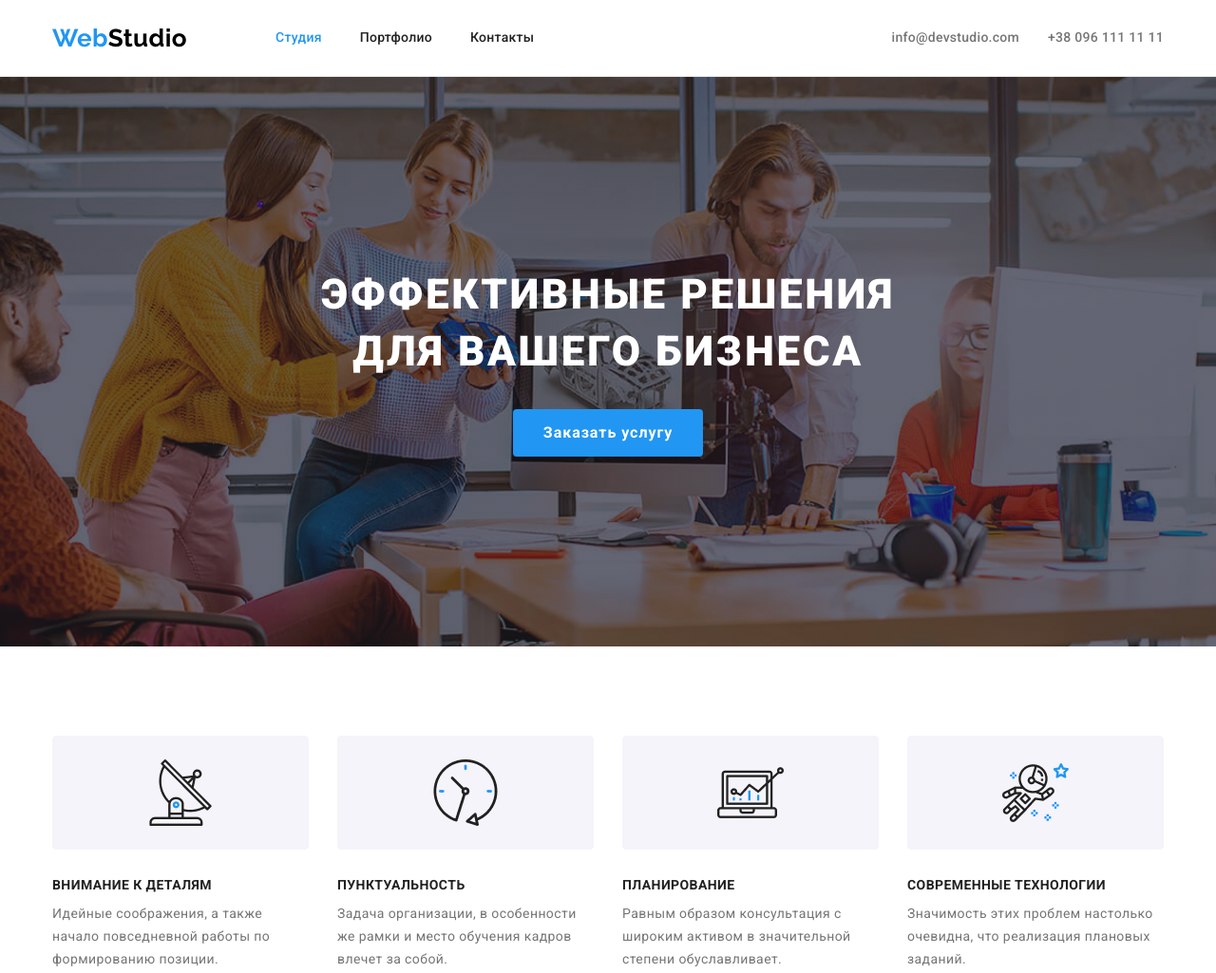
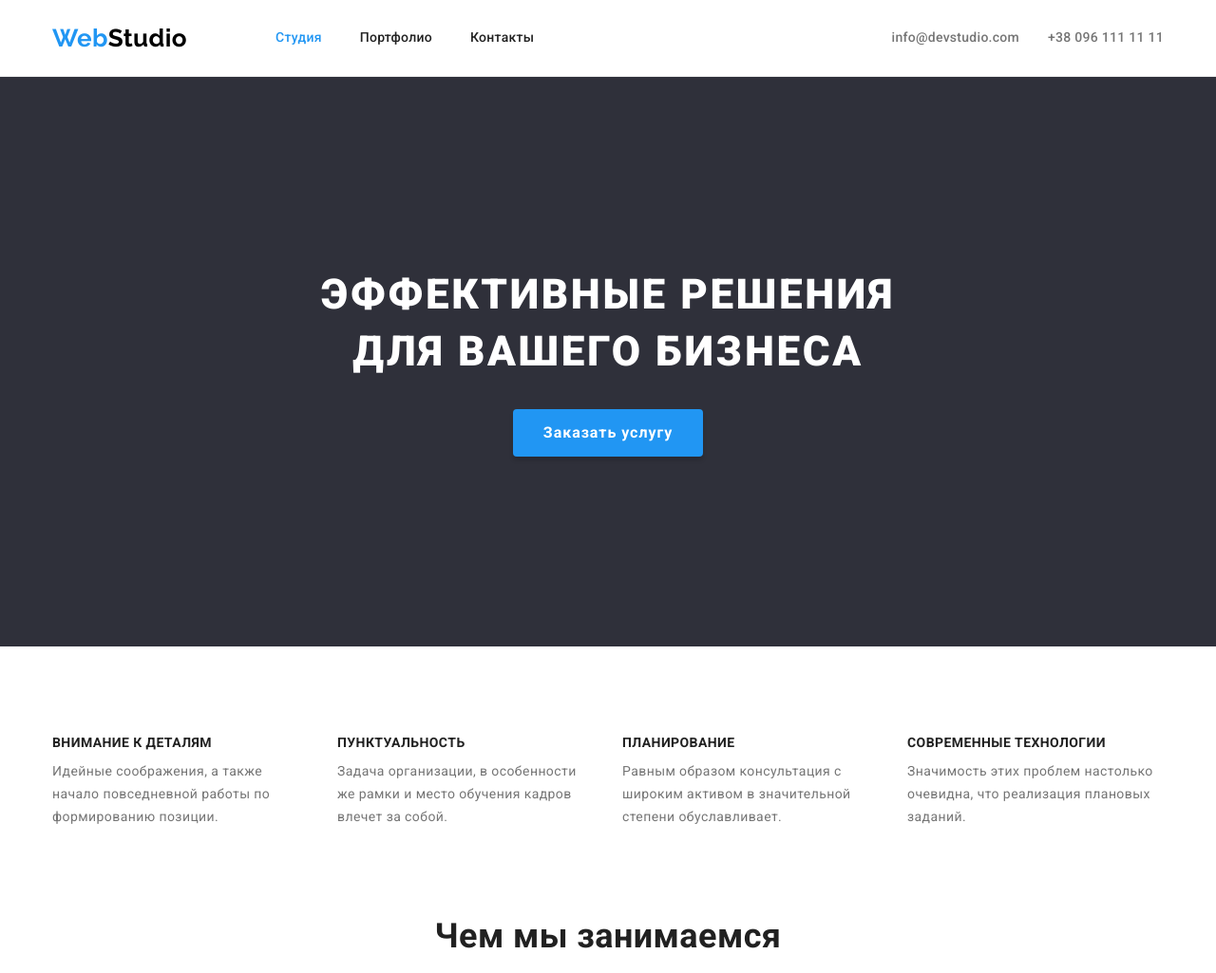
Before and after one commit to DenysBorysiuk/cat-crm, a plain HTML site: page index.html in a window 1280 px wide. Shown: the top 1025 px of the page at 95% size. Drawn offline with nearby package versions, Linux system fonts and the light colour scheme.

Commit message:
fix error

```diff
--- a/css/styles.css
+++ b/css/styles.css
@@ -177,11 +177,10 @@ body {
 
 .hero {
   background: #2f303a;
-  background-image: linear-gradient(rgba(47, 48, 58, 0.4), rgba(47, 48, 58, 0.4)),
-    url(../images/bg.jpg);
-  background-position: center;
-  background-size: cover;
   text-align: center;
+
+  padding-top: 200px;
+  padding-bottom: 200px;
 }
 
 .hero-title {
@@ -192,11 +191,7 @@ body {
   text-transform: uppercase;
   color: var(--main-light);
 
-  width: 696px;
-  padding-top: 200px;
-  margin-right: auto;
   margin-bottom: 30px;
-  margin-left: auto;
 }
 
 .hero-button {
@@ -218,7 +213,6 @@ body {
 .hero-btn-wrapper {
   display: flex;
   justify-content: center;
-  padding-bottom: 200px;
 }
 
 .hero-button:hover,
@@ -226,27 +220,26 @@ body {
   background-color: var(--hero-btn);
 }
 
-/* about section */
+/* advantages section */
 
-.about-list {
+.advantages-list {
   display: flex;
   justify-content: space-between;
 }
 
-.about-title {
+.advantages-title {
   font-size: 14px;
   line-height: 1.14;
   text-transform: uppercase;
 
-  margin-top: 30px;
+  margin-bottom: 10px;
 }
 
-.about-text {
+.advantages-text {
   line-height: 1.71;
   color: var(--secondary-font-color);
 
   width: 270px;
-  margin-top: 10px;
 }
 
 /* doing */
@@ -272,7 +265,7 @@ body {
 }
 
 .team-item-content {
-  margin: 30px 60px;
+  padding: 30px 60px;
 }
 
 .team-title {
@@ -300,14 +293,15 @@ body {
 .footer-logo-text {
   color: var(--main-light);
 }
+.footer-logo {
+  display: block;
+  margin-bottom: 20px;
+}
 
 .address-item {
   text-decoration: none;
   line-height: 1.7;
   color: var(--main-light);
-
-  display: block;
-  padding-top: 20px;
 }
 
 .footer-item {
@@ -398,5 +392,5 @@ body {
 }
 
 .projects-card-content {
-  margin: 20px;
+  padding: 20px;
 }
--- a/index.html
+++ b/index.html
@@ -50,44 +50,38 @@
     <main>
       <!-- hero section -->
       <section class="hero">
-        <div class="container">
-          <h1 class="hero-title">Эффективные решения для вашего бизнеса</h1>
-          <div class="hero-btn-wrapper">
-            <button class="hero-button" type="button">Заказать услугу</button>
-          </div>
+        <h1 class="hero-title">Эффективные решения<br />для вашего бизнеса</h1>
+        <div class="hero-btn-wrapper">
+          <button class="hero-button" type="button">Заказать услугу</button>
         </div>
       </section>
 
-      <!-- about section -->
-      <section class="about section">
+      <!-- advantages section -->
+      <section class="advantages section">
         <div class="container">
           <h2 class="section-title visually-hidden">about</h2>
-          <ul class="list about-list">
+          <ul class="advantages-list list">
             <li>
-              <img src="./images/about/Group1.jpg" width="270" alt="" />
-              <h3 class="about-title">Внимание к деталям</h3>
-              <p class="about-text">
+              <h3 class="advantages-title">Внимание к деталям</h3>
+              <p class="advantages-text">
                 Идейные соображения, а также начало повседневной работы по формированию позиции.
               </p>
             </li>
             <li>
-              <img src="./images/about/Group2.jpg" width="270" alt="" />
-              <h3 class="about-title">Пунктуальность</h3>
-              <p class="about-text">
+              <h3 class="advantages-title">Пунктуальность</h3>
+              <p class="advantages-text">
                 Задача организации, в особенности же рамки и место обучения кадров влечет за собой.
               </p>
             </li>
             <li>
-              <img src="./images/about/Group3.jpg" width="270" alt="" />
-              <h3 class="about-title">Планирование</h3>
-              <p class="about-text">
+              <h3 class="advantages-title">Планирование</h3>
+              <p class="advantages-text">
                 Равным образом консультация с широким активом в значительной степени обуславливает.
               </p>
             </li>
             <li>
-              <img src="./images/about/Group4.jpg" width="270" alt="" />
-              <h3 class="about-title">Современные технологии</h3>
-              <p class="about-text">
+              <h3 class="advantages-title">Современные технологии</h3>
+              <p class="advantages-text">
                 Значимость этих проблем настолько очевидна, что реализация плановых заданий.
               </p>
             </li>
```
